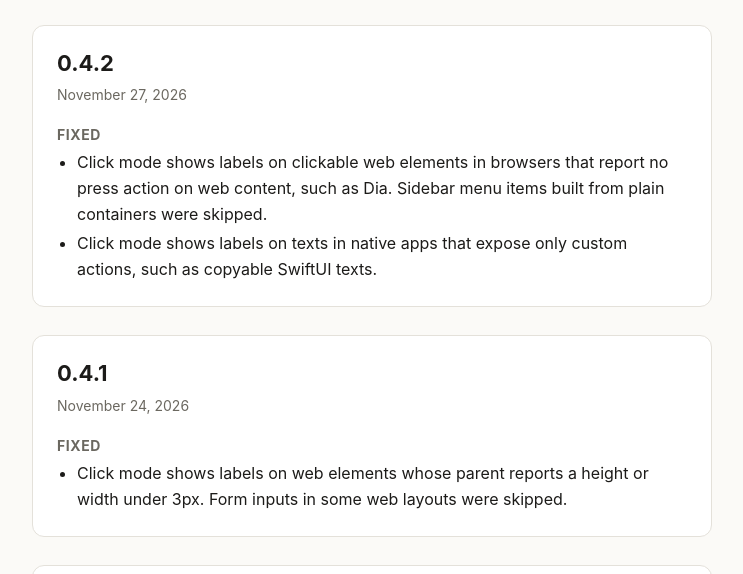
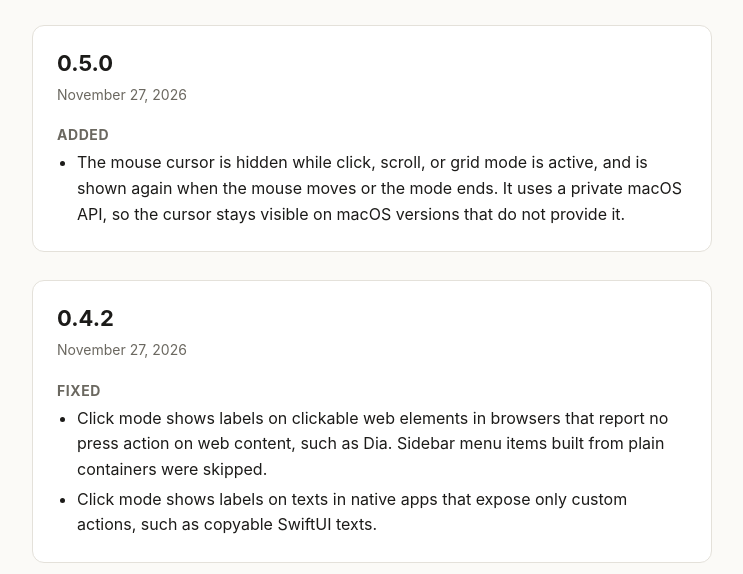
Before and after one commit to gincheong/Unmouse, a plain HTML site: page docs/changelog.html in a window 1280 px wide. Shown: the part 157-731 px from the top of the page, without its empty margins (268-1011 px from the left). Drawn offline with Linux system fonts and the light colour scheme.

Commit message:
chore: bump version to 0.5.0
Co-Authored-By: Claude Fable 5.2 <noreply@anthropic.com>

```diff
--- a/docs/changelog.html
+++ b/docs/changelog.html
@@ -59,6 +59,15 @@
 <main>
   <a class="home" href="./"><img src="icon.png" alt="">Unmouse</a>
   <h1>Changelog</h1>
+
+  <section class="release">
+    <h2>0.5.0</h2>
+    <time datetime="2026-11-27">November 27, 2026</time>
+    <h3>Added</h3>
+    <ul>
+      <li>The mouse cursor is hidden while click, scroll, or grid mode is active, and is shown again when the mouse moves or the mode ends. It uses a private macOS API, so the cursor stays visible on macOS versions that do not provide it.</li>
+    </ul>
+  </section>
 
   <section class="release">
     <h2>0.4.2</h2>
```
Also changed, not shown: 2 other files.
